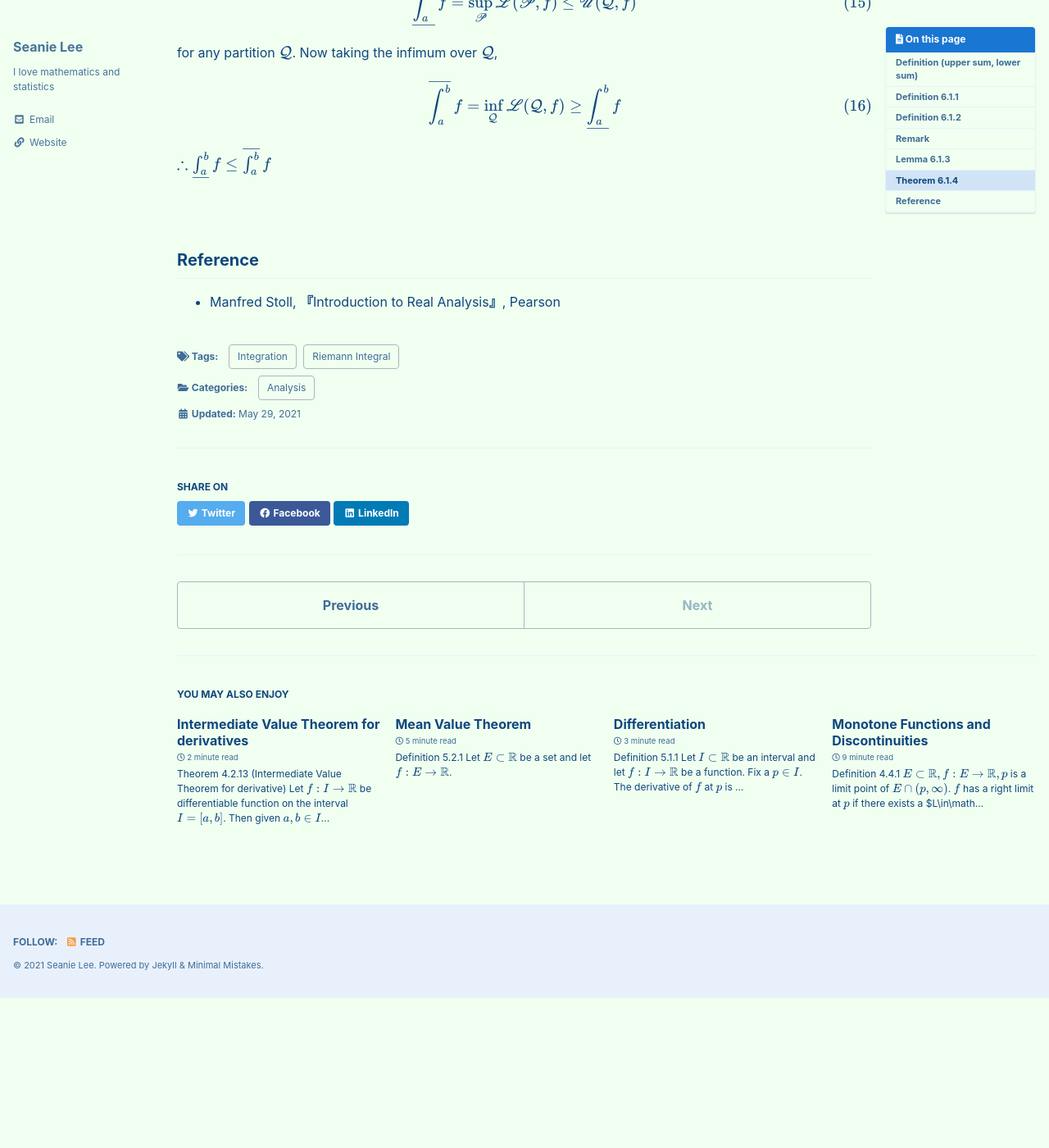
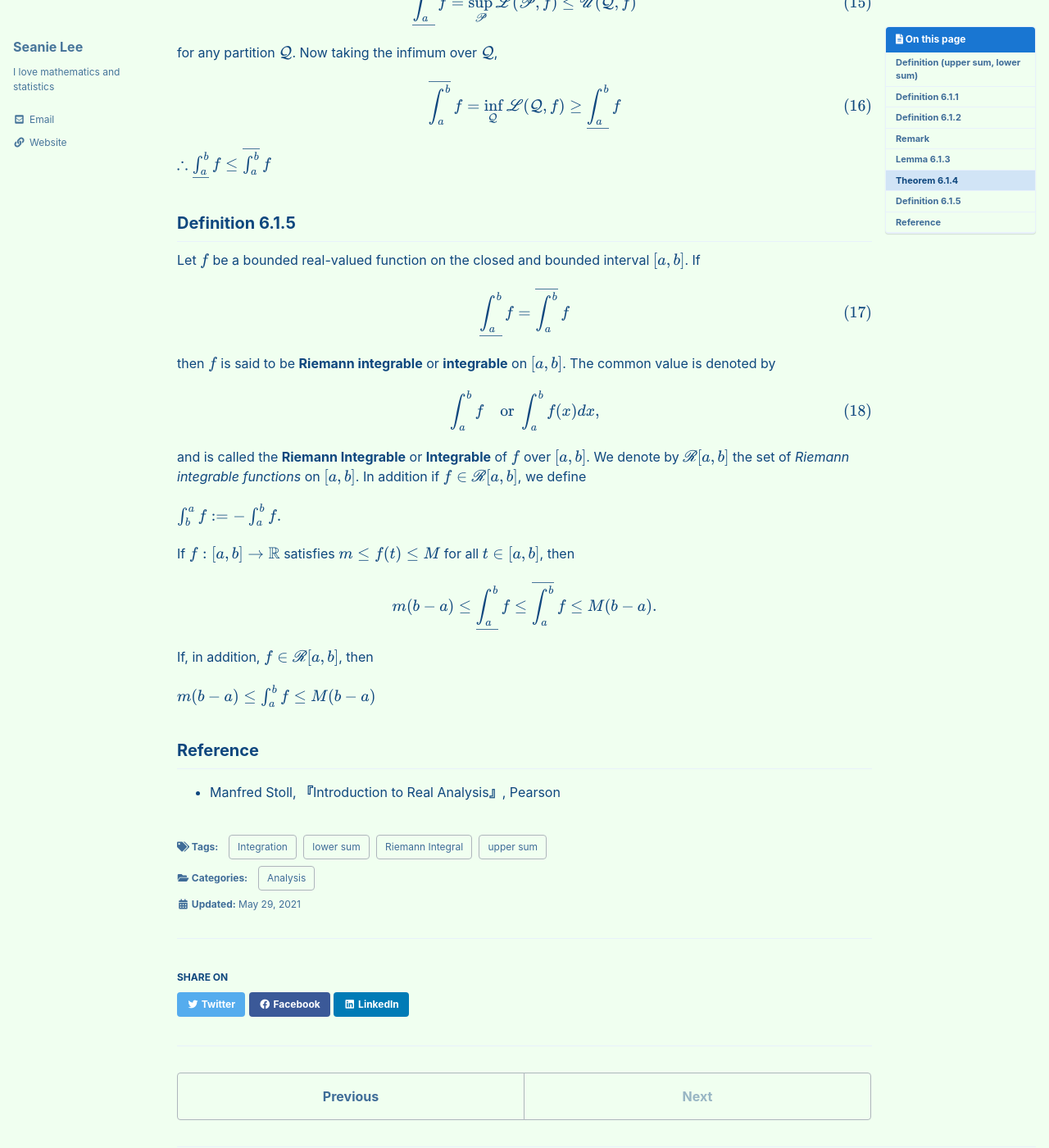
Before and after one commit to seanie12/blog, a Jekyll site: the page built from _posts/2021-05-29-upper_lower_sum.md, in a window 1280 px wide and 1400 px high, scrolled down 2724 px. Shown: the whole window at 82% size. Built offline with Jekyll 4.4.1, drawn with Linux system fonts in a browser that asks for light colours; cached includes are drawn as plain includes; formulas are drawn with MathJax 3; before the commit the page ends 3941 px from its top, so only the background shows below that; some of the changed text lies outside the part shown.

Commit message:
Update 2021-05-29-upper_lower_sum.md

```diff
--- a/_posts/2021-05-29-upper_lower_sum.md
+++ b/_posts/2021-05-29-upper_lower_sum.md
@@ -7,7 +7,8 @@ categories:
 tags:
   - Integration
   - Riemann Integral
-
+  - upper sum
+  - lower sum
 
 
 toc: true
@@ -196,6 +197,42 @@ $$
 
 $\therefore \underline{\int_a^b}f \leq \overline{\int_a^b}f$
 
+
+## Definition 6.1.5
+Let $f$ be a bounded real-valued function on the closed and bounded interval $[a,b]$. If
+
+$$
+\begin{align}
+\underline{\int_a^b}f = \overline{\int_a^b}f
+\end{align}
+$$
+
+then $f$ is said to be **Riemann integrable** or **integrable** on $[a,b]$. The common value is denoted by
+
+$$
+\begin{align}
+\int_a^b f \quad \text{or } \int_a^b f(x) dx,
+\end{align}
+$$
+
+and is called the **Riemann Integrable** or **Integrable** of $f$ over $[a,b]$. We denote by $\mathscr{R}[a,b]$ the set of *Riemann integrable functions* on $[a,b]$. In addition if $f\in\mathscr{R}[a,b]$, we define
+
+$$
+\int_b^a f :=-\int_a^bf.
+$$
 $$\tag*{$\square$}$$
+
+If $f:[a,b]\to\mathbb{R}$ satisfies $m\leq f(t) \leq M$ for all $t\in [a,b]$, then
+
+
+$$
+m(b-a) \leq \underline{\int_a^b} f \leq \overline{\int_a^b}f \leq M(b-a).
+$$
+
+If, in addition, $f\in \mathscr{R}[a,b]$, then
+
+$$
+m(b-a) \leq \int_a^b f \leq M(b-a)
+$$
 ## Reference
 -  Manfred Stoll,  **『**Introduction to Real Analysis**』**, Pearson
```
